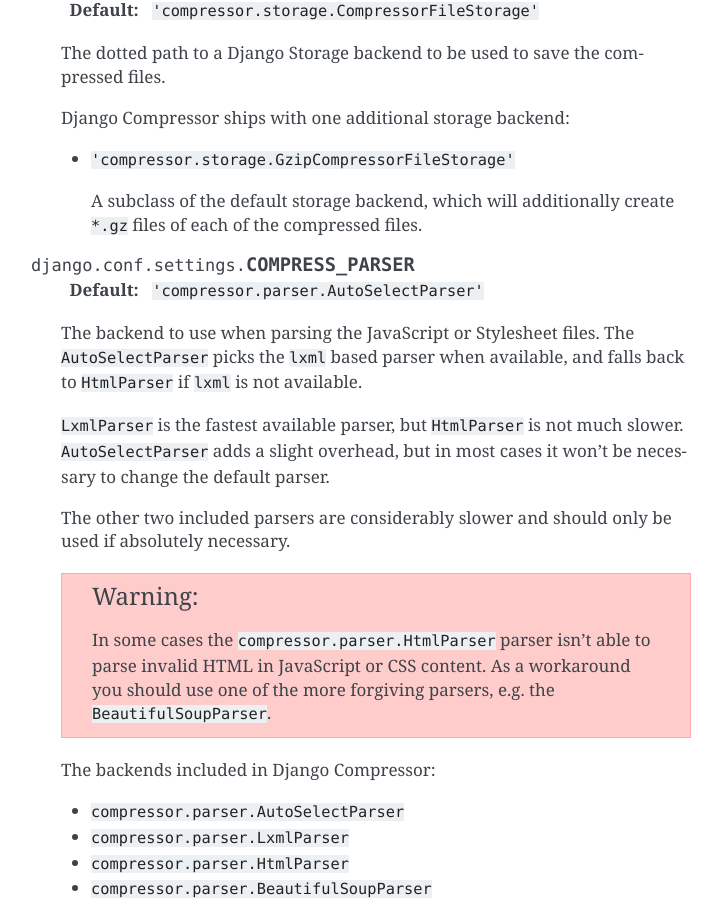
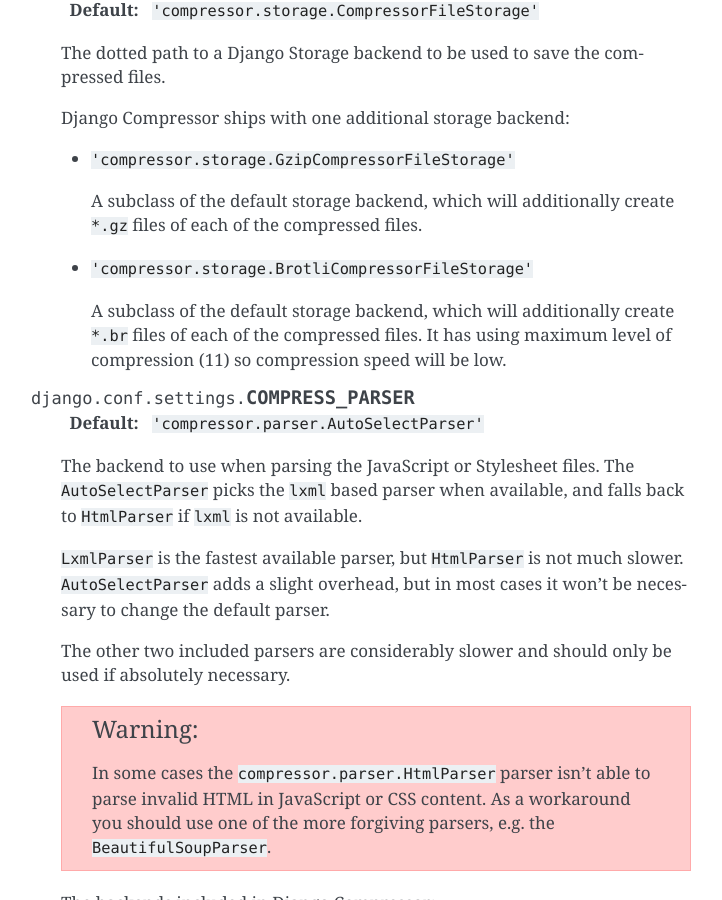
Before and after one commit to django-compressor/django-compressor, a Sphinx documentation site: the page built from docs/settings.txt, in a window 1280 px wide and 900 px high, scrolled down 5976 px. Shown: the whole window, without its empty margins (389-1111 px from the left). Built offline with Sphinx 7.4.7, drawn with Linux system fonts in a browser that asks for light colours.

Commit message:
Update docs

```diff
--- a/docs/settings.txt
+++ b/docs/settings.txt
@@ -341,6 +341,12 @@
       A subclass of the default storage backend, which will additionally
       create ``*.gz`` files of each of the compressed files.
 
+    * ``'compressor.storage.BrotliCompressorFileStorage'``
+
+      A subclass of the default storage backend, which will additionally
+      create ``*.br`` files of each of the compressed files. It has using
+      maximum level of compression (11) so compression speed will be low.
+
 .. attribute:: COMPRESS_PARSER
 
     :Default: ``'compressor.parser.AutoSelectParser'``
```
Also changed, not shown: docs/quickstart.txt (+7 -0 lines).
